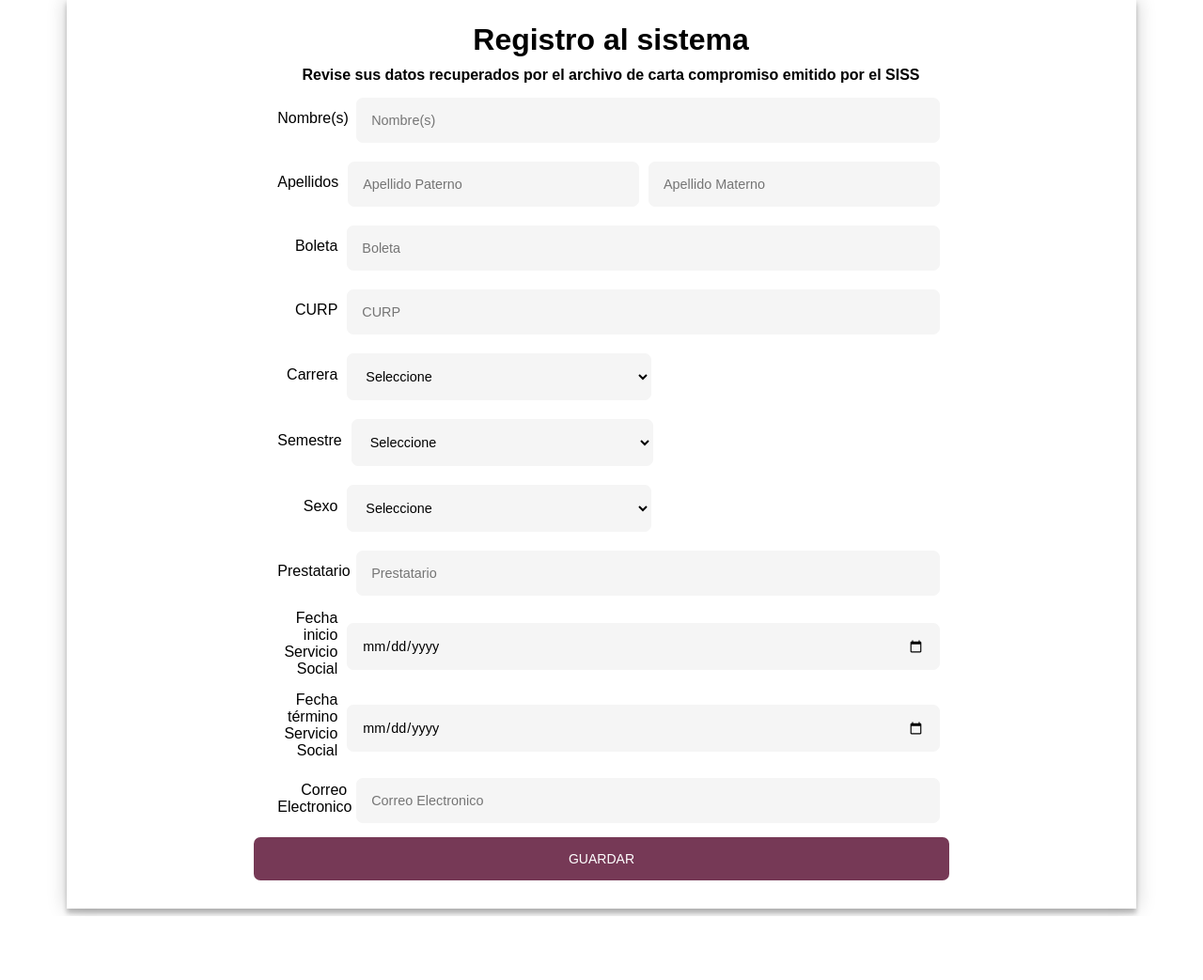
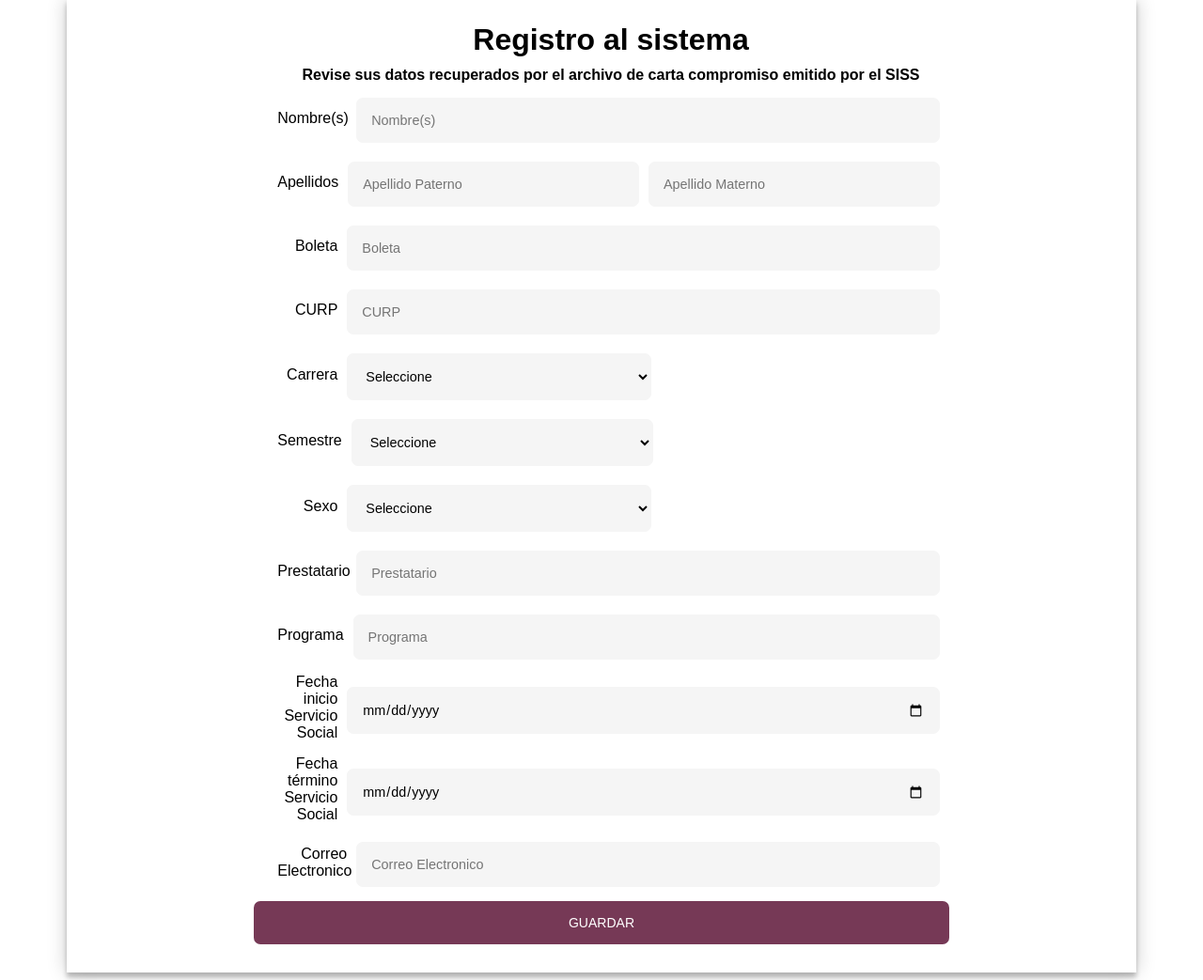
Before and after one commit to DanielG07/SistemaAtencionSS, a Flask app: template app/templates/confirmacion.html in a window 1280 px wide. Shown: the part 441-1484 px from the top of the page at 94% size. Before the commit the page ends 1416 px from the top, so only its background shows below. Run offline with Flask 2, Linux system fonts and the light colour scheme; the template is opened without the code that fills it, so the values that code supplies are empty.

Commit message:
Se agrega el campo programa en el registro

```diff
--- a/app/app.py
+++ b/app/app.py
@@ -32,6 +32,7 @@ def registro():
         'semestre': request.form['Idp-semestre'],
         'genero': request.form['Idp-genero'],
         'prestatario': request.form['Idp-prestatario'],
+        'programa': request.form['Idp-programa'],
         'fecha_inicio': request.form['Idp-FInicio'],
         'fecha_fin': request.form['Idp-FTermino'],
         'correo': request.form['Idp-email'],
--- a/app/templates/confirmacion.html
+++ b/app/templates/confirmacion.html
@@ -135,6 +135,17 @@
                     </div>
 
                     <div class="dp-campo">
+                        <div>
+                            <label>Programa</label>
+                            <div class="Idp-campo">
+                                <input name="Idp-programa" type="text" placeholder="Programa" value="{{data.programa}}"/>
+                            </div>
+
+                        </div>
+
+                    </div>
+
+                    <div class="dp-campo">
 
                         <div class="dp-FInicio">
                             <label>Fecha inicio Servicio Social</label>
```
